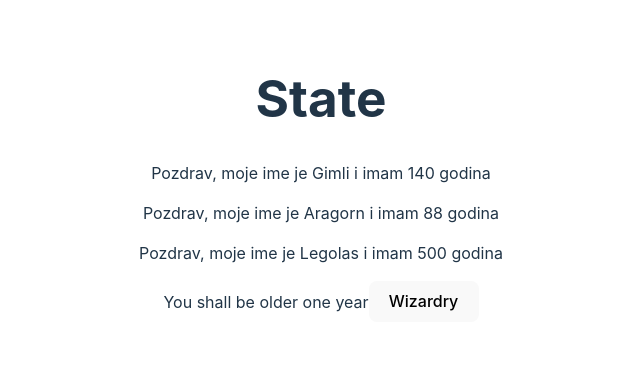
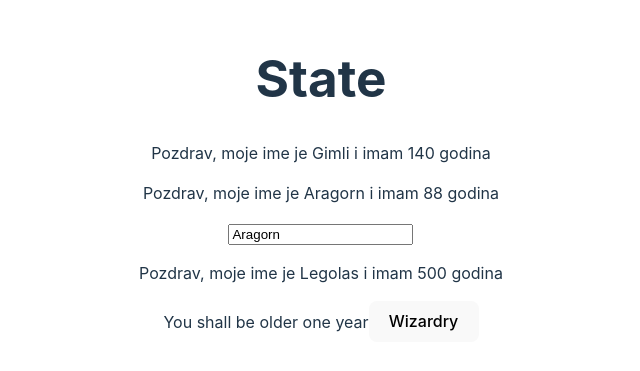
Before and after one commit to BojanTrpcic/ReactEvents, a React (Vite) app: page / in a window 1280 px wide. Shown: the part 221-592 px from the top of the page, without its empty margins (319-959 px from the left). Built offline with nearby package versions, Linux system fonts and the light colour scheme.

Commit message:
changed code for event example

```diff
--- a/src/App.jsx
+++ b/src/App.jsx
@@ -23,11 +23,18 @@ function App() {
     })
   }
 
+  const handleChangeName = event => {
+    // console.log("handleChangeName", event.target.value)
+    const newUsers = [...users]
+    newUsers[1].name = event.target.value
+    setUsers(newUsers)
+  }
+
   return (
       <>
         <h1>State</h1>
         <UserClass name={users[0].name} years={users[0].years} />
-        <UserFunction name={users[1].name} years={users[1].years} />
+        <UserFunction name={users[1].name} years={users[1].years} changeName={handleChangeName}/>
         <UserChildren name={users[2].name} years={users[2].years}>
           {tekst}
         </UserChildren>
--- a/src/user/UserFunction.jsx
+++ b/src/user/UserFunction.jsx
@@ -1,5 +1,9 @@
-export default function UserClass({name, years}) {
+export default function UserFunction({name, years, changeName}) {
   return (
-    <p>Pozdrav, moje ime je {name} i imam {years} godina</p>
+    <>
+      <p>Pozdrav, moje ime je {name} i imam {years} godina</p>
+      <input type="text" value={name} onChange={changeName}/>
+    </>
+
   )
 }
```
